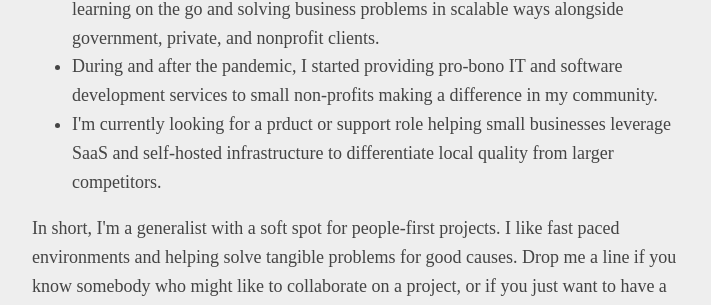
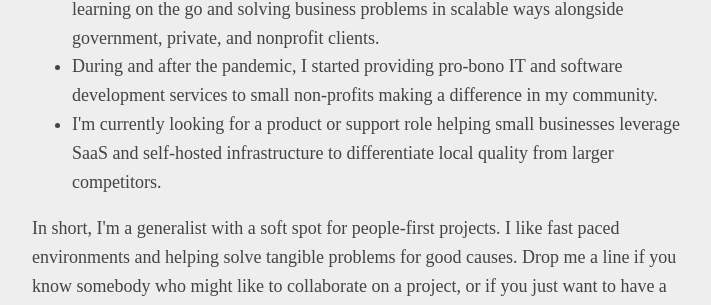
Before and after one commit to santiachinelli/achinelli.github.io, a Jekyll site: the page about.html, which Jekyll copies as it is, in a window 1280 px wide. Shown: the part 358-663 px from the top of the page, without its empty margins (283-994 px from the left). Built offline with Jekyll 4.4.1, drawn with Linux system fonts in a browser that asks for light colours.

Commit message:
Update about.html

```diff
--- a/about.html
+++ b/about.html
@@ -16,7 +16,7 @@ name="viewport" content="width=device-width, initial-scale=1"><title>Santi Achin
 		<li> I got my first real deal Linux admin job when I was 20, and I loved it! </li>
 		<li> I've spent the better part of my 20s working in Operations and Management, learning on the go and solving business problems in scalable ways alongside government, private, and nonprofit clients.</li>
 		<li> During and after the pandemic, I started providing pro-bono IT and software development services to small non-profits making a difference in my community. </li>
-		<li> I'm currently looking for a prduct or support role helping small businesses leverage SaaS and self-hosted infrastructure to differentiate local quality from larger competitors.<il>
+		<li> I'm currently looking for a product or support role helping small businesses leverage SaaS and self-hosted infrastructure to differentiate local quality from larger competitors.<il>
 
 	</ul>
 
```
